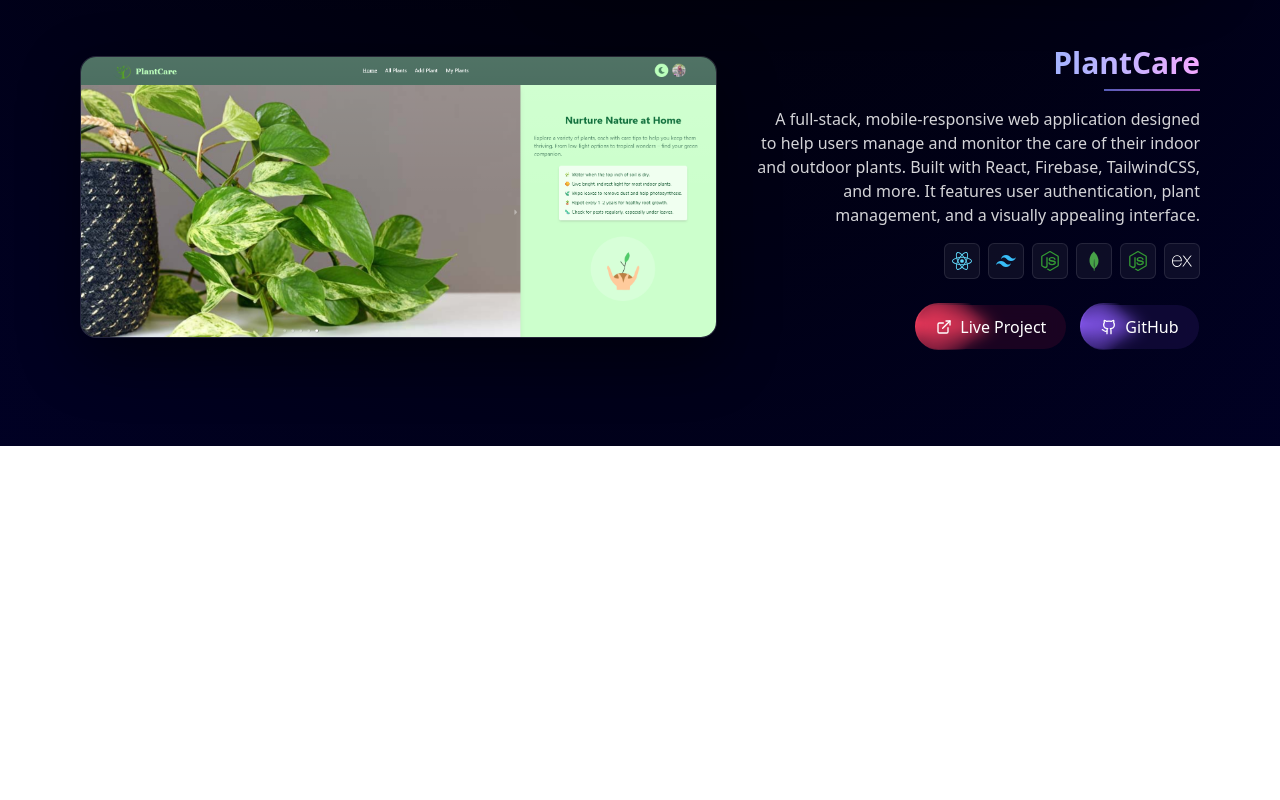
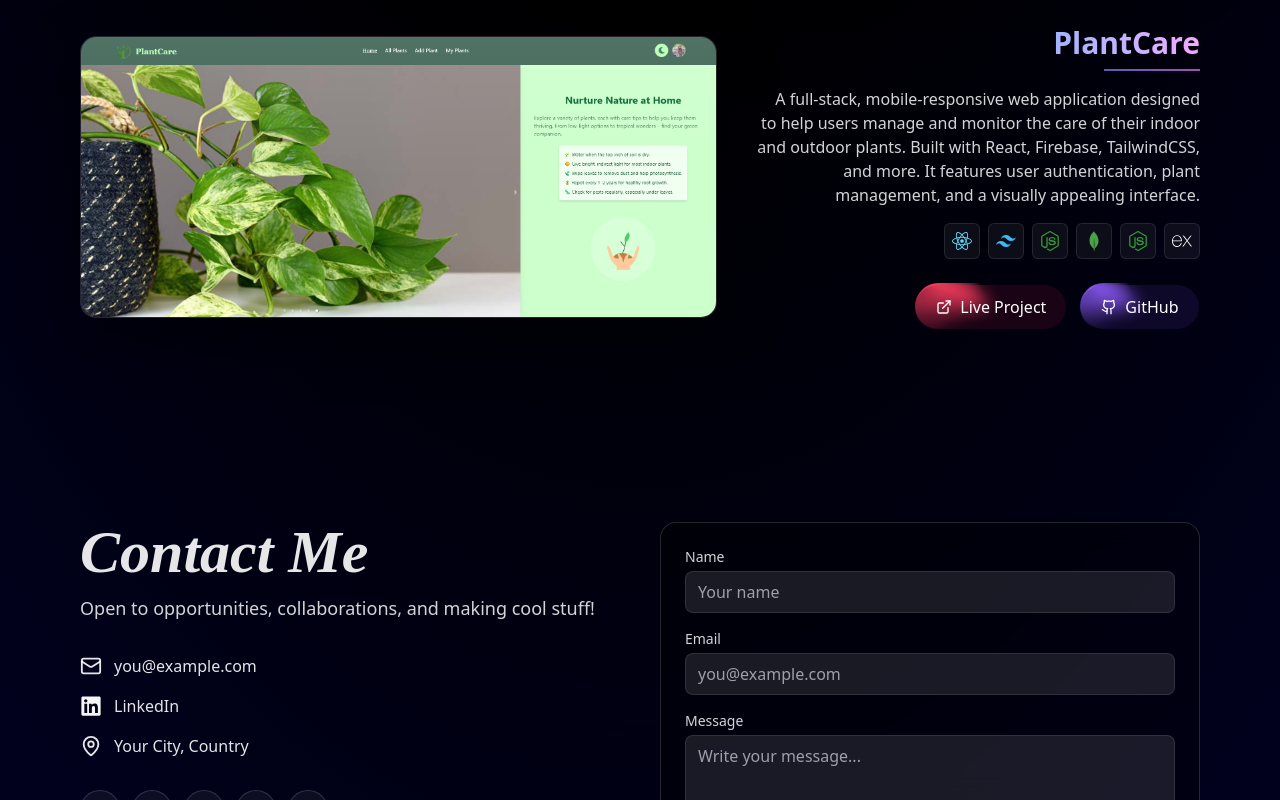
Before and after one commit to ItsMoumita/portfolio, a React (Vite) app: page / in a window 1280 px wide. Shown: the part 2000-2800 px from the top of the page. Before the commit the page ends 2446 px from the top, so only its background shows below. Built offline with nearby package versions, Linux system fonts and the light colour scheme.

Commit message:
contact table

```diff
--- /dev/null
+++ b/src/Components/Contact.jsx
@@ -0,0 +1,159 @@
+import { motion } from 'framer-motion';
+import { Mail, MapPin, Send } from 'lucide-react';
+import { FaGithub, FaFacebook, FaLinkedin, FaWhatsapp } from 'react-icons/fa6';
+
+export default function Contact() {
+  // Replace with your actual info
+  const EMAIL = 'you@example.com';
+  const LINKEDIN = 'https://www.linkedin.com/in/your-profile';
+  const GITHUB = 'https://github.com/your-username';
+  const FACEBOOK = 'https://facebook.com/your-username';
+  const WHATSAPP = 'https://wa.me/8801XXXXXXXXX'; // include country code
+  const LOCATION = 'Your City, Country';
+
+  const handleSubmit = (e) => {
+    e.preventDefault();
+    const form = e.currentTarget;
+    const name = form.name.value.trim();
+    const email = form.email.value.trim();
+    const message = form.message.value.trim();
+
+    const subject = encodeURIComponent(`Portfolio Contact from ${name || 'Visitor'}`);
+    const body = encodeURIComponent(`${message}\n\nReply to: ${email || EMAIL}`);
+    window.location.href = `mailto:${EMAIL}?subject=${subject}&body=${body}`;
+  };
+
+  return (
+    <section id="contact" className="relative bg-transparent text-white">
+      <div className="mx-auto max-w-6xl px-4 py-16 sm:py-20 md:py-24">
+        <div className="grid grid-cols-1 lg:grid-cols-2 gap-10 items-start">
+          {/* Left: heading + lines + socials */}
+          <motion.div
+            initial={{ opacity: 0, y: 8 }}
+            whileInView={{ opacity: 1, y: 0 }}
+            viewport={{ once: true, amount: 0.3 }}
+            transition={{ duration: 0.5 }}
+          >
+            <h2 className="text-4xl sm:text-5xl md:text-6xl font-extrabold italic">
+              <span className="bg-white/90 bg-clip-text text-transparent">
+                Contact Me
+              </span>
+            </h2>
+
+            <p className="mt-3 max-w-xl text-zinc-300 text-lg">
+              Open to opportunities, collaborations, and making cool stuff!
+            </p>
+
+            <ul className="mt-8 space-y-4">
+              <li className="flex items-center gap-3 text-zinc-200 hover:scale-110 transition-transform duration-200">
+                <Mail size={22} className="text-white/90" />
+                <a href={`mailto:${EMAIL}`} className="hover:underline">
+                  {EMAIL}
+                </a>
+              </li>
+
+              {/* LinkedIn instead of Instagram */}
+              <li className="flex items-center gap-3 text-zinc-200 hover:scale-110 transition-transform duration-200">
+                <FaLinkedin size={22} className="text-[#F5F5F5]" />
+                <a href={LINKEDIN} target="_blank" rel="noopener noreferrer" className="hover:underline">
+                  LinkedIn
+                </a>
+              </li>
+
+              <li className="flex items-center gap-3 text-zinc-200 hover:scale-110 transition-transform duration-200">
+                <MapPin size={22} className="text-white/90" />
+                <span>{LOCATION}</span>
+              </li>
+            </ul>
+
+            {/* Social icons: white first, brand color on hover */}
+            <div className="mt-8 flex items-center gap-3">
+              <SocialIcon href={GITHUB} label="GitHub" icon={FaGithub} color="#EA4335"  />
+              <SocialIcon href={LINKEDIN} label="LinkedIn" icon={FaLinkedin} color="#0A66C2" />
+              <SocialIcon href={FACEBOOK} label="Facebook" icon={FaFacebook} color="#1877F2" />
+              <SocialIcon href={WHATSAPP} label="WhatsApp" icon={FaWhatsapp} color="#25D366" />
+              <SocialIcon href={`mailto:${EMAIL}`} label="Mail" icon={Mail} color="#EA4335" />
+            </div>
+          </motion.div>
+
+          {/* Right: form card (no shimmer) */}
+          <motion.div
+            initial={{ opacity: 0, y: 8 }}
+            whileInView={{ opacity: 1, y: 0 }}
+            viewport={{ once: true, amount: 0.3 }}
+            transition={{ duration: 0.5, delay: 0.05 }}
+            className="rounded-2xl border border-white/15 bg-black/30 backdrop-blur-md p-4 sm:p-6"
+          >
+            <form onSubmit={handleSubmit} className="space-y-4">
+              <Input label="Name" name="name" placeholder="Your name" />
+              <Input label="Email" name="email" type="email" placeholder="you@example.com" />
+              {/* No general queries dropdown */}
+              <Textarea label="Message" name="message" placeholder="Write your message..." rows={6} />
+
+              {/* White capsule button like navbar, no shimmer */}
+              <button
+                type="submit"
+                className="mt-2 inline-flex w-full items-center justify-center gap-2 rounded-full
+                           bg-white px-5 py-2.5 font-semibold text-black
+                           border border-white/10 shadow-sm
+                           hover:bg-white/90 focus-visible:outline focus-visible:outline-2
+                           focus-visible:outline-offset-2 focus-visible:outline-white"
+              >
+                <Send size={18} />
+                Send
+              </button>
+
+            </form>
+          </motion.div>
+        </div>
+      </div>
+    </section>
+  );
+}
+
+/* Helpers */
+function Input({ label, ...props }) {
+  return (
+    <label className="block">
+      <span className="mb-1 block text-sm font-medium text-zinc-300">{label}</span>
+      <input
+        {...props}
+        className="w-full rounded-lg border border-white/10 bg-white/10 px-3 py-2 text-white
+                   placeholder-zinc-400 outline-none focus:border-indigo-400/60"
+      />
+    </label>
+  );
+}
+
+function Textarea({ label, ...props }) {
+  return (
+    <label className="block">
+      <span className="mb-1 block text-sm font-medium text-zinc-300">{label}</span>
+      <textarea
+        {...props}
+        className="w-full rounded-lg border border-white/10 bg-white/10 px-3 py-2 text-white
+                   placeholder-zinc-400 outline-none focus:border-indigo-400/60"
+      />
+    </label>
+  );
+}
+
+function SocialIcon({ href, label, icon: Icon, color = '#fff' }) {
+  return (
+    <a
+      href={href}
+      target="_blank"
+      rel="noopener noreferrer"
+      aria-label={label}
+      title={label}
+      className="group relative grid h-10 w-10 place-items-center rounded-full border border-white/15 bg-white/5"
+    >
+      {/* white default */}
+      <Icon className="size-5 text-white opacity-100 transition-opacity duration-300 group-hover:opacity-0" />
+      {/* brand color on hover */}
+      <Icon className="absolute size-5 opacity-0 transition-opacity duration-300 group-hover:opacity-100" style={{ color }} />
+      {/* lift + slight scale for hover */}
+      <span className="absolute inset-0 rounded-full transition-transform duration-200 group-hover:-translate-y-0.5 group-hover:scale-110" aria-hidden />
+    </a>
+  );
+}
--- a/src/Components/Projects.jsx
+++ b/src/Components/Projects.jsx
@@ -150,7 +150,7 @@ function ProjectItem({ p, index }) {
 
 export default function Projects() {
     return (
-        <section id="projects" className="relative bg-transparent text-white">
+        <section id="projects" className="relative bg-transparent text-white/90">
             <div className="mx-auto max-w-6xl px-4 py-16 sm:py-20 md:py-24">
                 <motion.h1
                     initial={{ opacity: 0, y: 8 }}
@@ -158,9 +158,9 @@ export default function Projects() {
                     viewport={{ once: true }}
                     transition={{ duration: 0.4 }}
                     className="text-center italic font-extrabold leading-tight tracking-tight
-               text-[2rem] sm:text-[2rem] md:text-[3rem] lg:text-[4rem] xl:text-[5rem] 2xl:text-[6rem] mb-16"
+               text-[2rem] sm:text-[2rem] md:text-[3rem] lg:text-[4rem] mb-16"
                 >
-                    Projects
+                   My Recent Projects
                 </motion.h1>
 
                 <div className="mt-10 space-y-20">
--- a/src/Pages/Home.jsx
+++ b/src/Pages/Home.jsx
@@ -1,6 +1,7 @@
 import React from 'react';
 import Hero from '../Components/Hero';
 import Projects from '../Components/Projects';
+import Contact from '../Components/Contact';
 
 const Home = () => {
     return (
@@ -15,6 +16,7 @@ const Home = () => {
             {/* Content/Components */}
               <Hero></Hero>
               <Projects></Projects>
+              <Contact></Contact>
         </div>
     );
 };
```
